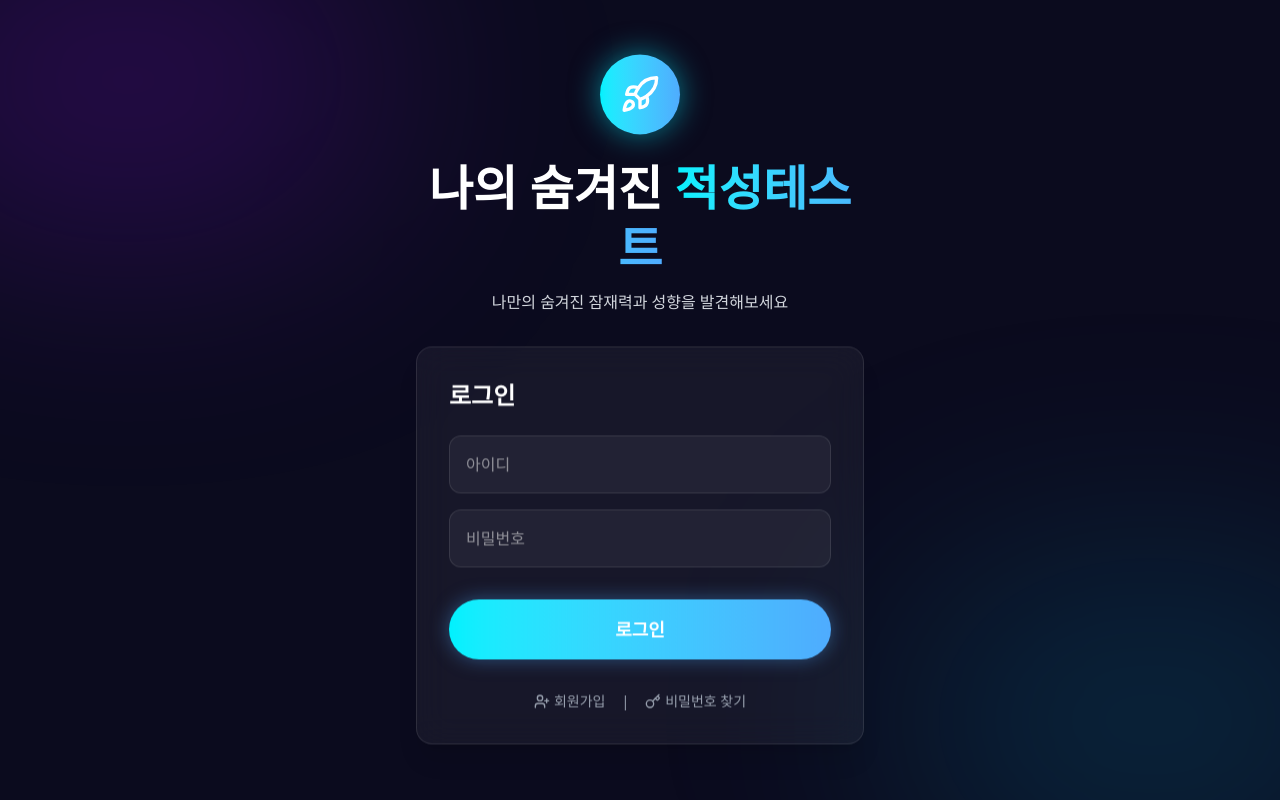
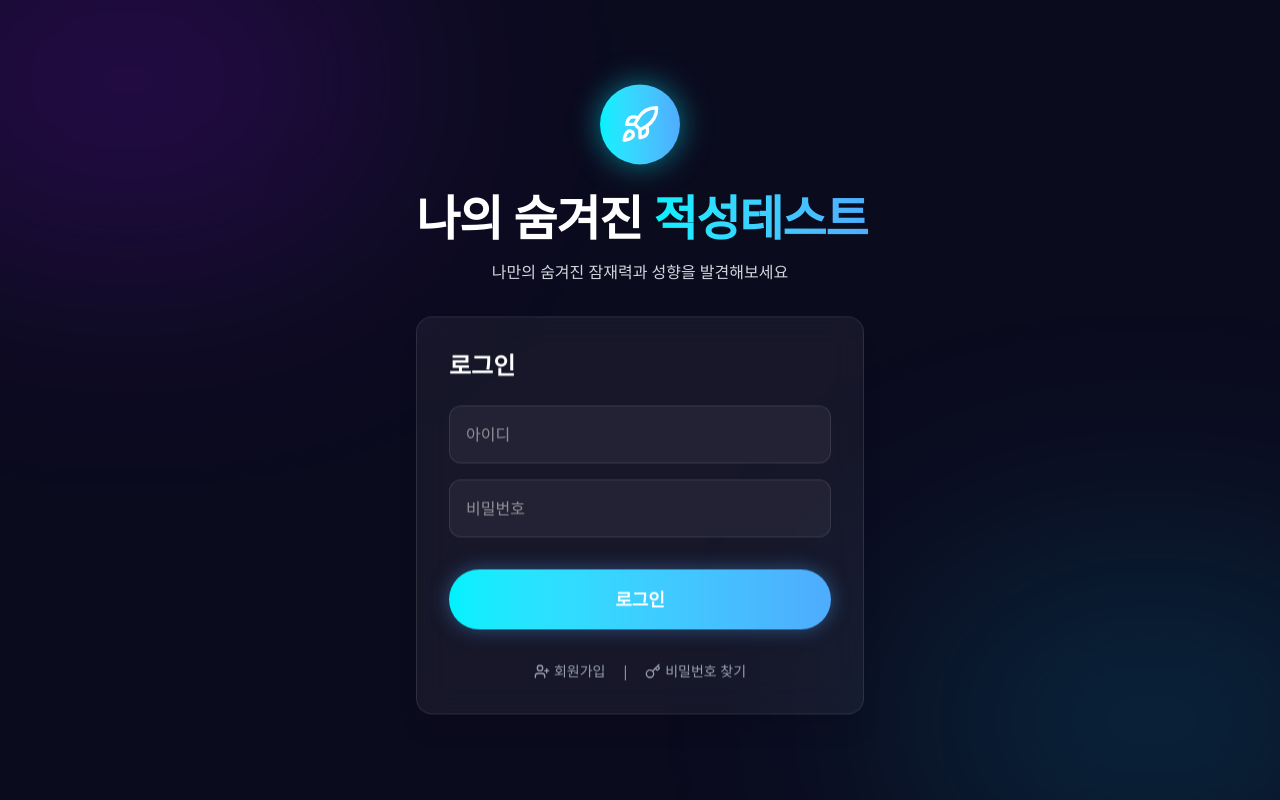
Before and after one commit to cs376672/CEO-Match, a React (Vite) app: page / in a window 1280 px wide. Built offline with nearby package versions, Linux system fonts and the light colour scheme.

Commit message:
Prevent title from wrapping to two lines

```diff
--- a/src/components/LandingView.tsx
+++ b/src/components/LandingView.tsx
@@ -13,11 +13,11 @@ const LandingView: React.FC<Props> = ({ onStart }) => {
           <Rocket className="w-12 h-12 text-white" />
         </div>
 
-        <h1 className="text-4xl md:text-5xl font-extrabold mb-4 leading-tight">
+        <h1 className="text-3xl sm:text-4xl md:text-5xl font-extrabold mb-4 leading-tight whitespace-nowrap tracking-tight">
           나의 숨겨진 <span className="primary-gradient-text">적성테스트</span>
         </h1>
 
-        <p className="text-xl text-gray-300 mb-8 font-light">
+        <p className="text-xl text-gray-300 mb-8 font-light break-keep">
           나만의 숨겨진 잠재력과 성향을 발견해보세요.<br className="hidden md:block" />
           다양한 테스트를 통해 가장 잘 맞는 길을 찾아드립니다!
         </p>
--- a/src/components/LoginView.tsx
+++ b/src/components/LoginView.tsx
@@ -55,10 +55,10 @@ const LoginView: React.FC<Props> = ({ onChangeView }) => {
           <Rocket className="w-10 h-10 text-white" />
         </div>
 
-        <h1 className="text-4xl md:text-5xl font-extrabold mb-3 leading-tight">
+        <h1 className="text-3xl sm:text-4xl md:text-5xl font-extrabold mb-3 leading-tight whitespace-nowrap tracking-tight">
           나의 숨겨진 <span className="primary-gradient-text">적성테스트</span>
         </h1>
-        <p className="text-gray-300 font-light">
+        <p className="text-gray-300 font-light break-keep">
           나만의 숨겨진 잠재력과 성향을 발견해보세요
         </p>
       </div>
```
